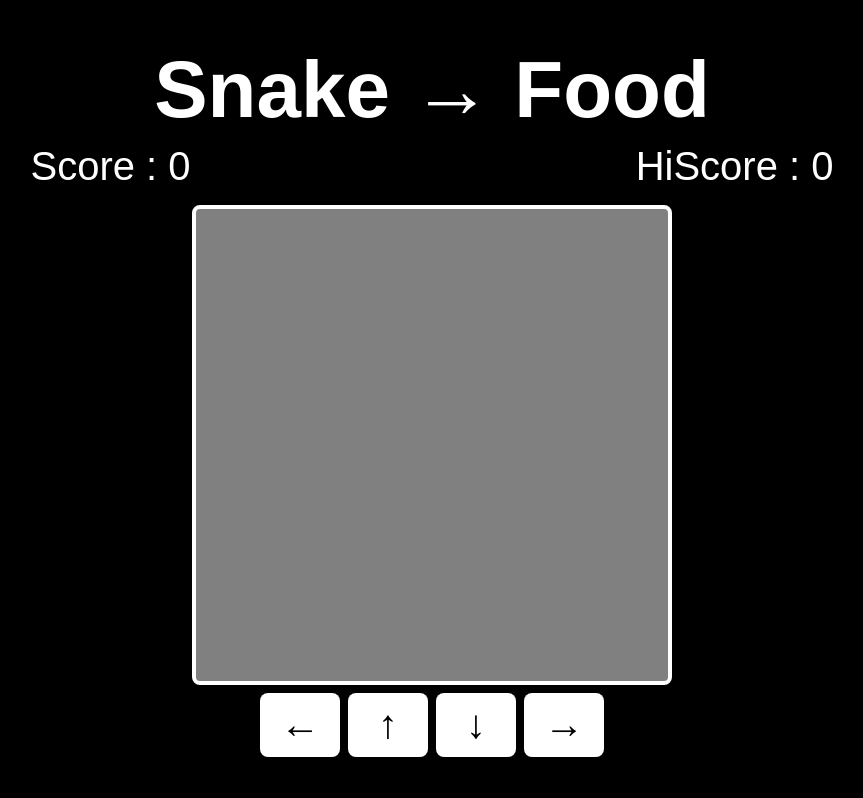
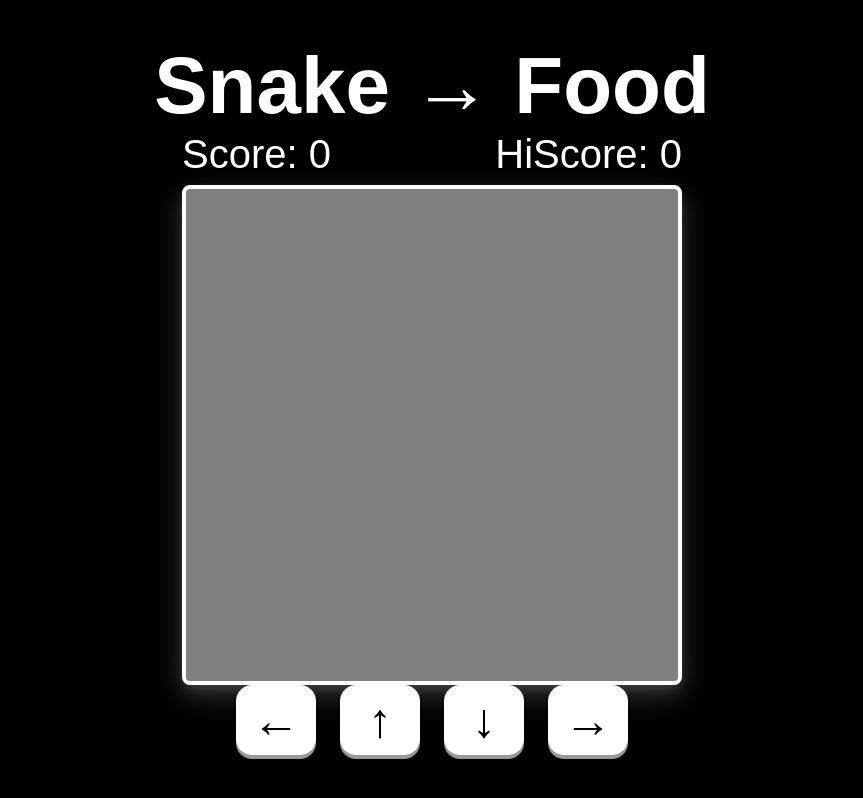
Before and after one commit to Priiyanshu-45/snake-game-practice, a plain HTML site: page index.html in a window 1280 px wide. Shown: the whole page, without its empty margins (208-1071 px from the left). Drawn offline with Linux system fonts and the light colour scheme; a web font is replaced by a local one.

Commit message:
corrected ui

```diff
--- a/CSS/style.css
+++ b/CSS/style.css
@@ -7,70 +7,83 @@
 
 .main {
   width: 100vw;
-  min-height: 100vh;
+  height: 100vh;
   background-color: black;
   display: flex;
   flex-direction: column;
-  justify-content: center;
+  justify-content: space-between;
   align-items: center;
-  gap: 2vmin;
-  padding: 2vmin;
-}
-
-
-.game-header {
-  text-align: center;
-  width: 100%;
+  padding: 5vmin 2vmin;
+  overflow: hidden;
 }
 
 .heading {
   font-size: 10vmin;
   color: white;
-  margin-bottom: 1vmin;
+  text-align: center;
+}
+
+.game-area {
+  display: flex;
+  flex-direction: column;
+  align-items: center;
+  /* This matches the board's sizing exactly */
+  width: 85vmin;
+  max-width: 500px;
 }
 
 .score-container {
   display: flex;
-  justify-content: space-around;
-  width: 100%;
+  justify-content: space-between;
+  width: 100%; /* Fills the game-area width */
   font-family: cursive;
   color: white;
   font-size: 5vmin;
+  margin-bottom: 1vmin;
 }
-
 
 .board {
   background-color: grey;
-  width: 60vmin;
-  height: 60vmin;
+  width: 100%; /* Uses 100% of the game-area */
+  height: 85vmin;
+  max-height: 500px;
   border-radius: 1vmin;
   border: 0.5vmin solid white;
+  box-shadow: 0px 10px 30px rgba(255, 255, 255, 0.2),
+              0px 5px 10px rgba(255, 255, 255, 0.1);
   display: grid;
   grid-template-rows: repeat(18, 1fr);
   grid-template-columns: repeat(18, 1fr);
 }
 
-
 .GamePad {
   display: flex;
   justify-content: center;
-  gap: 1vmin;
-  margin-top: -1vmin;
+  gap: 3vmin;
+  margin-bottom: 2vmin;
 }
 
 .gamebuttons {
-  width: 10vmin;
-  height: 8vmin;
-  font-size: 5vmin;
-  border-radius: 1vmin;
+  width: 15vmin;
+  height: 12vmin;
+  max-width: 80px;
+  max-height: 70px;
+  font-size: 6vmin;
+  border-radius: 2vmin;
   background-color: white;
   cursor: pointer;
   display: flex;
   justify-content: center;
   align-items: center;
   border: none;
+  box-shadow: 0 4px #999;
 }
 
 .gamebuttons:active {
-  transform: translateY(-5px);
+  transform: translateY(4px);
+  box-shadow: 0 0px #999;
+  background-color: #ddd;
 }
+
+.head { background-color: red; }
+.food { background-color: green; }
--- a/JS/script.js
+++ b/JS/script.js
@@ -6,9 +6,4 @@ let snakePosition = [
 ]
 let foodPosition = { x : 0, y : 0 };
 let song = new Audio("assets/song.mp3");
-function startGame() {
-    alert("Welcome to Snake! Click OK to Start Music and Play.");
-    song.play();
-}
-
-window.addEventListener("load", startGame);
+song.play();
--- a/index.html
+++ b/index.html
@@ -4,7 +4,6 @@
   <link rel="preconnect" href="https://fonts.googleapis.com">
   <link rel="preconnect" href="https://fonts.gstatic.com" crossorigin>
   <link href="https://fonts.googleapis.com/css2?family=Jersey+10&display=swap" rel="stylesheet">
-
   <link rel="icon" href="assets/favicon-16x16.png" type="image/x-icon">
   <meta charset="UTF-8">
   <meta name="viewport" content="width=device-width, initial-scale=1.0">
@@ -13,23 +12,23 @@
 </head>
 <body>
   <div class="main">
-    <header class="game-header">
-      <h1 class="heading">Snake &#8594; Food</h1>
+    <h1 class="heading">Snake &#8594; Food</h1>
+
+    <div class="game-area">
       <div class="score-container">
-        <span class="Score">Score : 0</span>
-        <span class="HiScore">HiScore : 0</span>
+        <span id="scoreBox">Score: 0</span>
+        <span id="hiscoreBox">HiScore: 0</span>
       </div>
-    </header>
-
-    <div class="board"></div>
+      <div id="board" class="board"></div>
+    </div>
 
     <div class="GamePad">
-      <button class="gamebuttons">&#8592;</button>
-      <button class="gamebuttons">&#8593;</button>
-      <button class="gamebuttons">&#8595;</button>
-      <button class="gamebuttons">&#8594;</button>
+      <button class="gamebuttons" onclick="changeDir('left')">&#8592;</button>
+      <button class="gamebuttons" onclick="changeDir('up')">&#8593;</button>
+      <button class="gamebuttons" onclick="changeDir('down')">&#8595;</button>
+      <button class="gamebuttons" onclick="changeDir('right')">&#8594;</button>
     </div>
   </div>
+  <script src="js/script.js"></script>
 </body>
-<script src="js/script.js"></script>
 </html>
```
